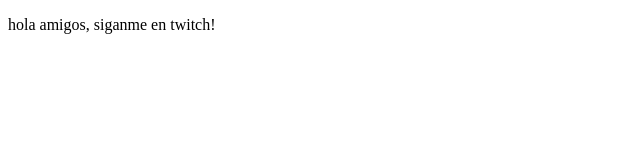
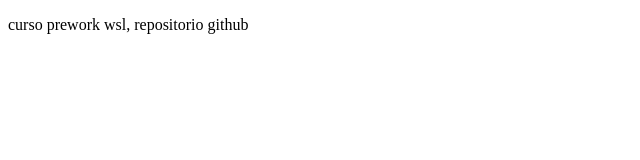
Before and after one commit to ClausMirc/ProyectoDemoCursoPrework, a plain HTML site: page index.html in a window 1280 px wide. Shown: the full height of the page, 0-640 px from the left. Drawn offline with Linux system fonts and the light colour scheme.

Commit message:
practica

```diff
--- a/index.html
+++ b/index.html
@@ -4,10 +4,10 @@
     <meta charset="UTF-8">
     <meta http-equiv="X-UA-Compatible" content="IE=edge">
     <meta name="viewport" content="width=device-width, initial-scale=1.0">
-    <title>hola gente del mundo</title>
+    <title>Archivo de práctica</title>
 </head>
 <body><p>
-    hola amigos, siganme en twitch!
+    curso prework wsl, repositorio github
 </p>
 
 </body>
```
